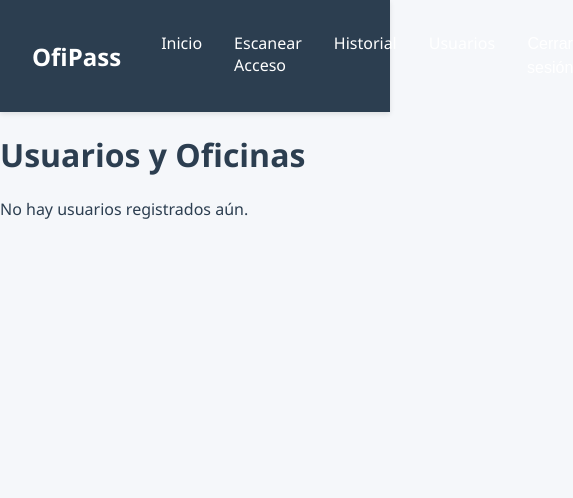
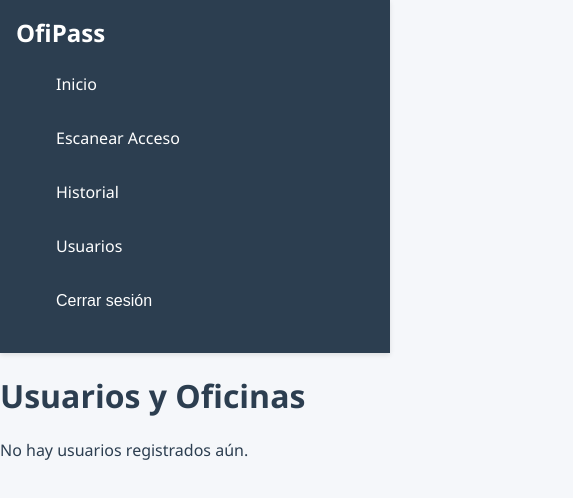
Before and after one commit to JaviCuri/Actividades, a React (Create React App) app: page /Users in a window 390 px wide. Shown: the top 498 px of the page, 573 px wide, since content can reach past the window. Built offline with nearby package versions, Linux system fonts and the light colour scheme; sample sign-in values are in the browser's storage.

Commit message:
CambiosEstilo

```diff
--- a/src/Navbar.css
+++ b/src/Navbar.css
@@ -1,5 +1,6 @@
 .navbar {
   display: flex;
+  flex-wrap: wrap; /* <- Permite que se acomode en pantallas pequeñas */
   justify-content: space-between;
   align-items: center;
   background-color: #2c3e50;
@@ -50,3 +51,31 @@
 .logout-button:hover {
   color: #f1c40f;
 }
+
+/* 📱 Responsive para pantallas pequeñas */
+@media (max-width: 768px) {
+  .navbar {
+    flex-direction: column;
+    align-items: flex-start;
+    padding: 1rem;
+  }
+
+  .navbar-links {
+    flex-direction: column;
+    width: 100%;
+    margin-top: 1rem;
+    gap: 1rem;
+  }
+
+  .navbar-links li {
+    width: 100%;
+  }
+
+  .navbar-links li a,
+  .logout-button {
+    display: block;
+    width: 100%;
+    text-align: left;
+    padding: 0.5rem 0;
+  }
+}
```
